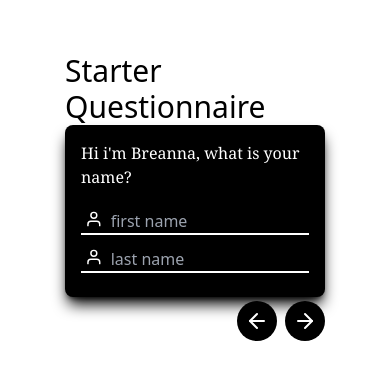
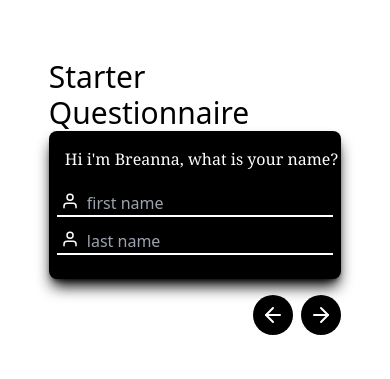
Before and after one commit to jgarcia4444/fit-body-bells, a React (Create React App) app: page /info-form in a window 390 px wide. Shown: the part 225-604 px from the top of the page. Built offline with nearby package versions, Linux system fonts and the light colour scheme.

Commit message:
made the inputs looks different on a desktop screen vs a phone.

```diff
--- a/src/Pages/Questionnaire/index.js
+++ b/src/Pages/Questionnaire/index.js
@@ -96,10 +96,10 @@ const Questionnaire = ({questions, submitQuestionnaire}) => {
             {formSubmitted === false ?
             (
                 <div className="w-full flex flex-col items-center">
-                    <div className="w-2/3">
+                    <div className="w-3/4 md:w-2/3">
                         <h1 className="text-3xl ">Starter Questionnaire</h1>
                     </div>
-                    <div className="w-2/3">
+                    <div className="w-3/4 md:w-2/3">
                         <InformationPrompt label={labels[questionIndex]} promptType={questionnaireInputs[questionIndex].key} />
                         <QuestionnaireActionButtons showSubmit={showSubmit} nextPress={handleNextPress} previousPress={handlePreviousPress}  />
                     </div>
--- a/src/components/Questionnaire/InformationPrompt/index.js
+++ b/src/components/Questionnaire/InformationPrompt/index.js
@@ -36,8 +36,8 @@ const InformationPrompt = ({promptType, questions, updateLName, updateFName, upd
     const namePrompts =
     (
         <div className="flex flex-row flex-wrap w-full justify-between transition-all duration-300">
-            <TextInput icon={<FiUser color={iconColor} size={iconSize} />} label="First" value={fName} changeFunc={(val) => updateFName(val.target.value)} placeholder="first name"  />
-            <TextInput icon={<FiUser color={iconColor} size={iconSize} />} label="Last" value={lName} changeFunc={(val) => updateLName(val.target.value)} placeholder="last name" />
+            <TextInput icon={<FiUser color={iconColor} size={iconSize} />} label="First" value={fName} changeFunc={(val) => updateFName(val.target.value)} placeholder="first name" extraClassName='bg-white'  />
+            <TextInput icon={<FiUser color={iconColor} size={iconSize} />} label="Last" value={lName} changeFunc={(val) => updateLName(val.target.value)} placeholder="last name" extraClassName='bg-white' />
         </div>
     );
 
@@ -45,7 +45,7 @@ const InformationPrompt = ({promptType, questions, updateLName, updateFName, upd
         <div className="flex flex-row flex-wrap justify-center w-full transition-all duration-300">
             <div className={inputWrapperStyle}>
                 <FiCalendar color={iconColor} size={20} />
-                <input className="bg-transparent ml-2 w-full text-white" placeholder='Age' type="number" value={age} onChange={val => updateAge(val.target.value)}/>
+                <input className="bg-transparent ml-2 w-full text-white" placeholder='Age' type="number" value={age} onChange={val => updateAge(val.target.value)} />
             </div>
         </div>
     )
@@ -122,7 +122,7 @@ const InformationPrompt = ({promptType, questions, updateLName, updateFName, upd
     )
 
     const strugglesPrompt = (
-        <div className="flex flex-row w-full justify-start w-full">
+        <div className="flex flex-row w-full justify-start">
             <TextInput
                 placeholder={"struggles"}
                 icon={<FiUser color={iconColor} size={iconSize} />}
@@ -155,7 +155,7 @@ const InformationPrompt = ({promptType, questions, updateLName, updateFName, upd
     }
 
     return (
-        <div className="px-2 py-4 shadow-black shadow-lg rounded-lg flex flex-col items-start justify-start flex-wrap bg-black">
+        <div className="px-2 py-4 shadow-black shadow-lg rounded-lg flex flex-col items-start justify-start flex-wrap bg-black mb-4">
             <InputDetail content={label} />
             {renderPrompt()}
         </div>
--- a/src/shared/inputs/TextInput/index.js
+++ b/src/shared/inputs/TextInput/index.js
@@ -7,12 +7,14 @@ const TextInput = ({icon, value, changeFunc, placeholder, label="", extraClassNa
         switch(label) {
             case "Phone":
                 return "tel";
+            case "Instagram":
+                return "email"
             default:
                 return "text"
         }
     }
     return (
-        <div className={`flex flex-row border-b-2 border-white pt-1 px-1 items-start mb-2 w-full md:${extraClassName} mx-2 transition-all duration-300`}>
+        <div className={`flex flex-row border-b-2 border-white pt-1 px-1 items-start mb-2 w-full md:w-2/5 md:${extraClassName} transition-all duration-300`}>
             {icon}
             <input placeholder={placeholder} className="bg-transparent text-white ml-2 w-full" value={value} type={computedType()} onChange={changeFunc} />
         </div>
```
